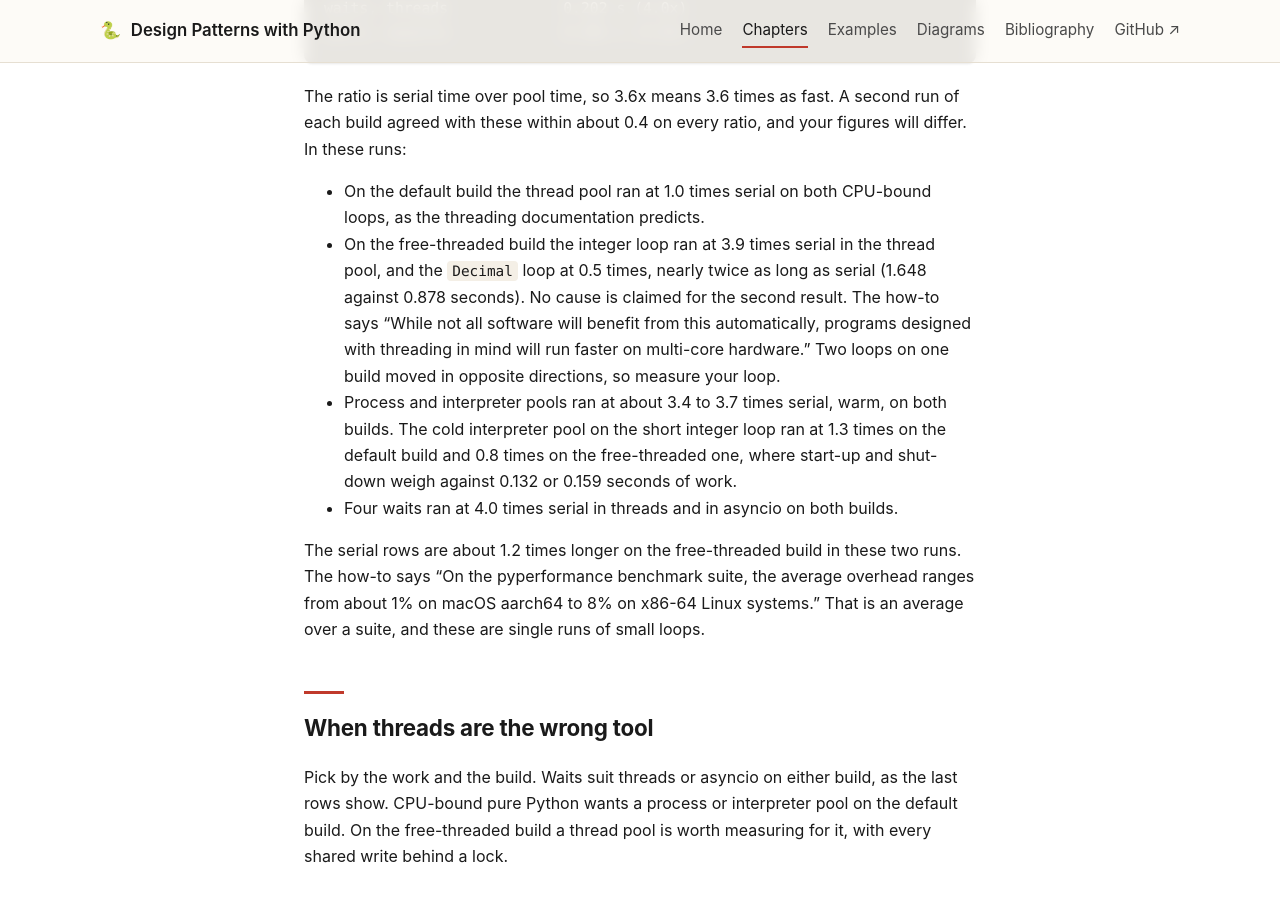
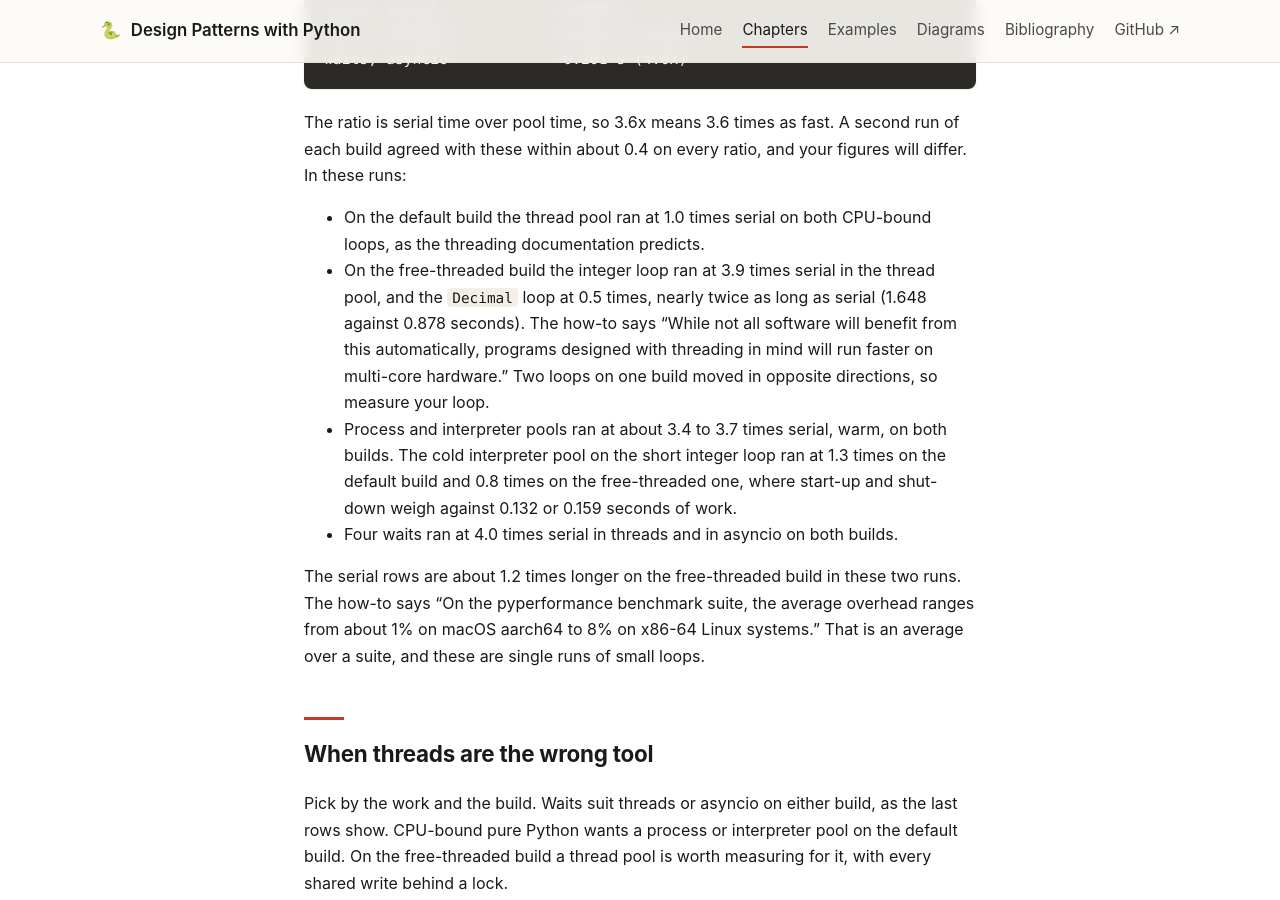
Before and after one commit to patterncatalyst/design-patterns-with-python, a Jekyll site: the page built from _docs/37-the-gil-and-performance.md, in a window 1280 px wide and 900 px high, scrolled down 8074 px. Built offline with Jekyll 4.4.1, drawn with Linux system fonts in a browser that asks for light colours; some of the changed text lies outside the part shown.

Commit message:
fix(r25): C2c docs 31 to 40

````diff
--- a/_docs/37-the-gil-and-performance.md
+++ b/_docs/37-the-gil-and-performance.md
@@ -194,7 +194,7 @@ waits, asyncio             0.201 s (4.0x)
 The ratio is serial time over pool time, so 3.6x means 3.6 times as fast. A second run of each build agreed with these within about 0.4 on every ratio, and your figures will differ. In these runs:
 
 - On the default build the thread pool ran at 1.0 times serial on both CPU-bound loops, as the threading documentation predicts.
-- On the free-threaded build the integer loop ran at 3.9 times serial in the thread pool, and the `Decimal` loop at 0.5 times, nearly twice as long as serial (1.648 against 0.878 seconds). No cause is claimed for the second result. The how-to says "While not all software will benefit from this automatically, programs designed with threading in mind will run faster on multi-core hardware." Two loops on one build moved in opposite directions, so measure your loop.
+- On the free-threaded build the integer loop ran at 3.9 times serial in the thread pool, and the `Decimal` loop at 0.5 times, nearly twice as long as serial (1.648 against 0.878 seconds). The how-to says "While not all software will benefit from this automatically, programs designed with threading in mind will run faster on multi-core hardware." Two loops on one build moved in opposite directions, so measure your loop.
 - Process and interpreter pools ran at about 3.4 to 3.7 times serial, warm, on both builds. The cold interpreter pool on the short integer loop ran at 1.3 times on the default build and 0.8 times on the free-threaded one, where start-up and shut-down weigh against 0.132 or 0.159 seconds of work.
 - Four waits ran at 4.0 times serial in threads and in asyncio on both builds.
 
@@ -247,7 +247,7 @@ tests/test_stowage.py::test_the_reservations_view_refuses_assignment PASSED [100
 Success: no issues found in 12 source files
 ```
 
-`uv run python bench/gil_bench.py --cpu-class "16-thread x86-64 CPU"` prints the benchmark report; the flag takes a class, never a model. `bench/lost_update_probe.py` takes it too, and its recorded outputs are `bench/lost_update_probe.out.txt` and `bench/lost_update_probe.ft.out.txt`. To run the tests on the free-threaded build, install it and build a second environment from the same lockfile, from the repository root:
+`uv run python bench/gil_bench.py --cpu-class "16-thread x86-64 CPU"` prints the benchmark report. `bench/lost_update_probe.py` takes it too, and its recorded outputs are `bench/lost_update_probe.out.txt` and `bench/lost_update_probe.ft.out.txt`. To run the tests on the free-threaded build, install it and build a second environment from the same lockfile, from the repository root:
 
 ```bash
 uv python install 3.15.2t
````
Also changed, not shown: other parts of _docs/37-the-gil-and-performance.md (+1 -1 lines), _docs/31-shortcut-patterns-dict-dispatch-and-eafp.md (+1 -1 lines).
